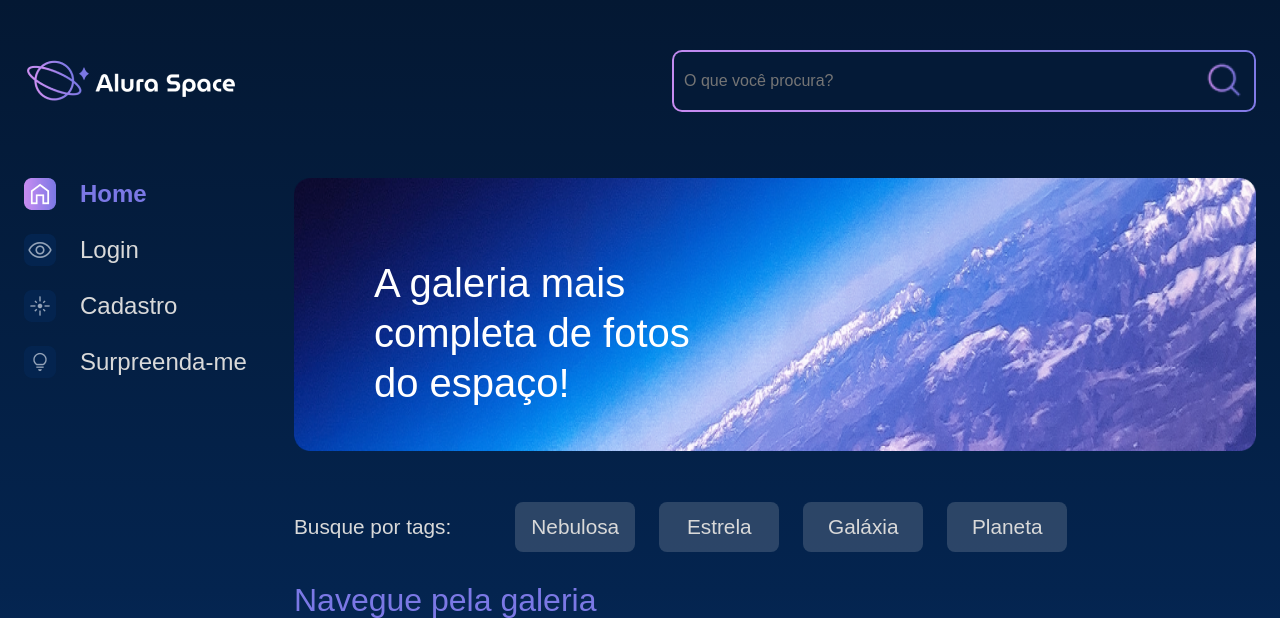
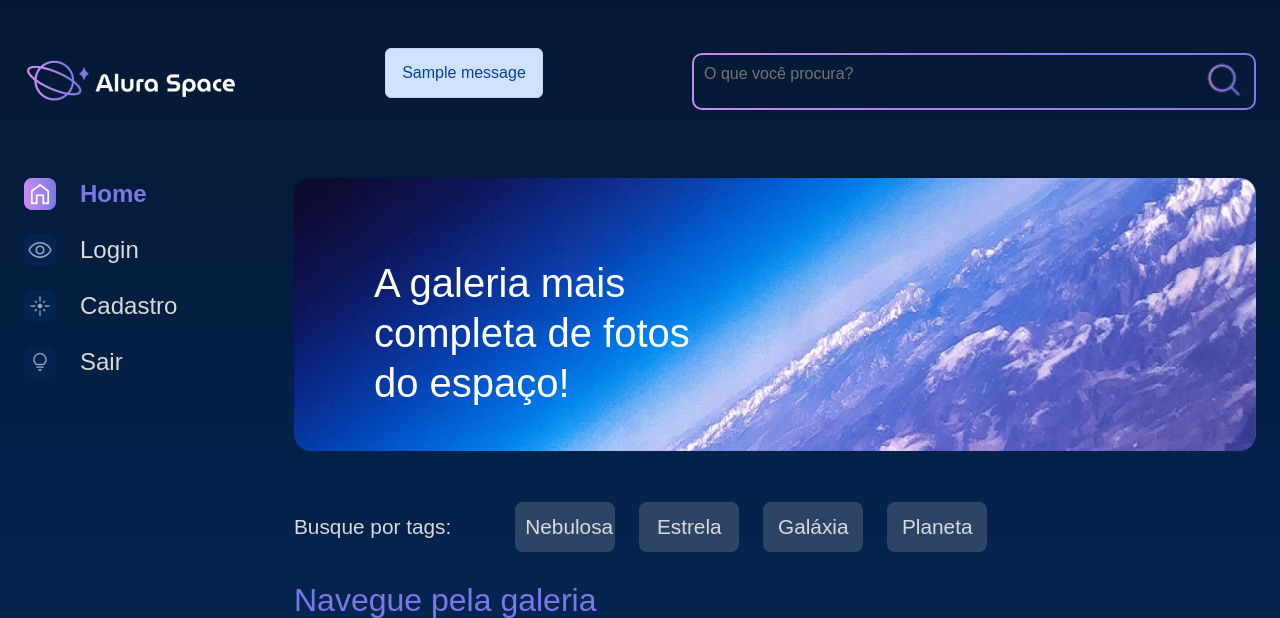
Before and after one commit to GiovannaBeathryce/alura_space, a Django app: page / in a window 1280 px wide. Shown: the top 618 px of the page. Run offline with Django 5.2, Linux system fonts and the light colour scheme; tables that the repository leaves empty hold one stand-in row (Sample ...); one stand-in notice (Sample message) is shown.

Commit message:
adding alert messages

```diff
--- a/templates/galery/base.html
+++ b/templates/galery/base.html
@@ -11,6 +11,7 @@
     <link rel="preconnect" href="https://fonts.googleapis.com">
     <link rel="preconnect" href="https://fonts.gstatic.com" crossorigin>
     <link href="https://fonts.googleapis.com/css2?family=Poppins:wght@400;500;600&display=swap" rel="stylesheet">
+    <link href="https://cdn.jsdelivr.net/npm/bootstrap@5.2.2/dist/css/bootstrap.min.css" rel="stylesheet" integrity="sha384-Zenh87qX5JnK2Jl0vWa8Ck2rdkQ2Bzep5IDxbcnCeuOxjzrPF/et3URy9Bv1WTRi" crossorigin="anonymous">
     <link rel="stylesheet" href="{% static '/styles/style.css' %}">
 </head>
 
--- a/templates/galery/partials/_header.html
+++ b/templates/galery/partials/_header.html
@@ -2,6 +2,11 @@
 <div class="pagina-inicial">
     <header class="cabecalho">
         <img src="{% static '/assets/logo/Logo(2).png' %}" alt="Logo da Alura Space" />
+        {% for message in messages %}
+        <div class="alert alert-primary">
+            <p id="messages">{{ message }}</p>
+        </div>
+        {% endfor %}
         <div class="cabecalho__busca">
             <div class="busca__fundo">
                 <form class="form__busca" action="{% url 'search' %}">
--- a/templates/galery/partials/_nav_menu.html
+++ b/templates/galery/partials/_nav_menu.html
@@ -6,6 +6,6 @@
             <a href="{% url 'home' %}"><img src="{% static '/assets/ícones/1x/Home - ativo.png' %}"> Home</a>
             <a href="{% url 'login' %}"><img src="{% static '/assets/ícones/1x/Mais vistas - inativo.png' %}"> Login</a>
             <a href="{% url 'register' %}"><img src="{% static '/assets/ícones/1x/Novas - inativo.png' %}"> Cadastro</a>
-            <a href="#"><img src="{% static '/assets/ícones/1x/Surpreenda-me - inativo.png' %}"> Surpreenda-me</a>
+            <a href="{% url 'logout' %}"><img src="{% static '/assets/ícones/1x/Surpreenda-me - inativo.png' %}"> Sair</a>
         </nav>
     </section>
```
Also changed, not shown: users/views.py (+9 -2 lines).
